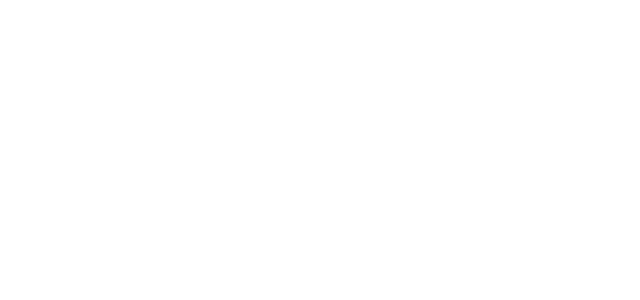
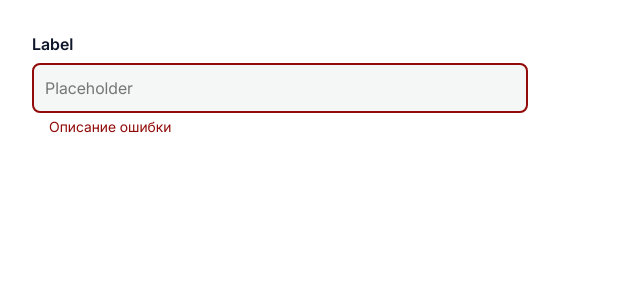
Before and after one commit to ase444ka/my-books, a Vue app: page / in a window 1280 px wide. Shown: the top 300 px of the page, without its empty margins (0-640 px from the left). Built offline with nearby package versions, Linux system fonts and the light colour scheme.

Commit message:
add input

```diff
--- a/src/App.vue
+++ b/src/App.vue
@@ -1,18 +1,18 @@
 <script setup>
-import { RouterLink, RouterView } from 'vue-router'
-import {ref} from 'vue'
+import {RouterLink, RouterView} from 'vue-router';
+import {ref} from 'vue';
 
-const ch = ref(false)
+const ch = ref('');
 </script>
 
 <template>
   <header>
-<br />
-
+    <MyInput v-model="ch" placeholder="placeholder" error-message="Описание ошибки"
+      >Label</MyInput
+    >
+    <br />
+    {{ ch }}
   </header>
-
 </template>
 
-<style scoped>
-
-</style>
+<style scoped></style>
--- a/src/assets/main.scss
+++ b/src/assets/main.scss
@@ -38,7 +38,7 @@
   text-decoration-skip-ink: none;
 }
 
-p {
+p, input {
   font-family: Inter;
   font-size: 16px;
   font-weight: 400;
@@ -93,7 +93,7 @@
     text-decoration-skip-ink: none;
   }
 
-  p {
+  p, input {
     font-family: Inter;
     font-size: 14px;
     font-weight: 400;
--- /dev/null
+++ b/src/components/ui/MyInput.vue
@@ -0,0 +1,72 @@
+<script setup>
+const model = defineModel();
+const {label} = defineProps({
+  label: String,
+  errorMessage: String,
+  placeholder: String,
+});
+</script>
+
+<template>
+  <label class="input">
+    <slot>
+      <div class="input__label">
+        {{ label }}
+      </div>
+    </slot>
+    <input
+      type="text"
+      v-model="model"
+      class="input__input input__input_state_error"
+      :placeholder="placeholder"
+    />
+    <div class="input__error note" v-if="errorMessage">{{ errorMessage }}</div>
+  </label>
+</template>
+
+<style lang="scss" scoped>
+.input {
+  display: flex;
+  flex-direction: column;
+  width: 496px;
+  gap: 7px;
+  @media screen and (max-width: 1024px) {
+    gap: 4px;
+  }
+
+  &__input {
+    padding: 12px;
+    border: none;
+    outline: none;
+    background: var(--color-border);
+    border-radius: 8px;
+    color: var(--color-text);
+    @media screen and (max-width: 1024px) {
+      padding: 10px;
+    }
+    &::placeholder {
+      text-transform: capitalize;
+    }
+    &_state_success {
+      border: 2px solid var(--color-success);
+    }
+    &_state_error {
+      border: 2px solid var(--color-danger);
+    }
+    &_state_error,
+    &_state_success {
+      padding: 11px;
+      @media screen and (max-width: 1024px) {
+        padding: 9px;
+      }
+    }
+  }
+  &__error {
+    color: var(--color-danger);
+    padding-left: 17px;
+    @media screen and (max-width: 1024px) {
+        margin-top: -3px;
+      }
+  }
+}
+</style>
```
Also changed, not shown: src/main.js (+12 -11 lines).
